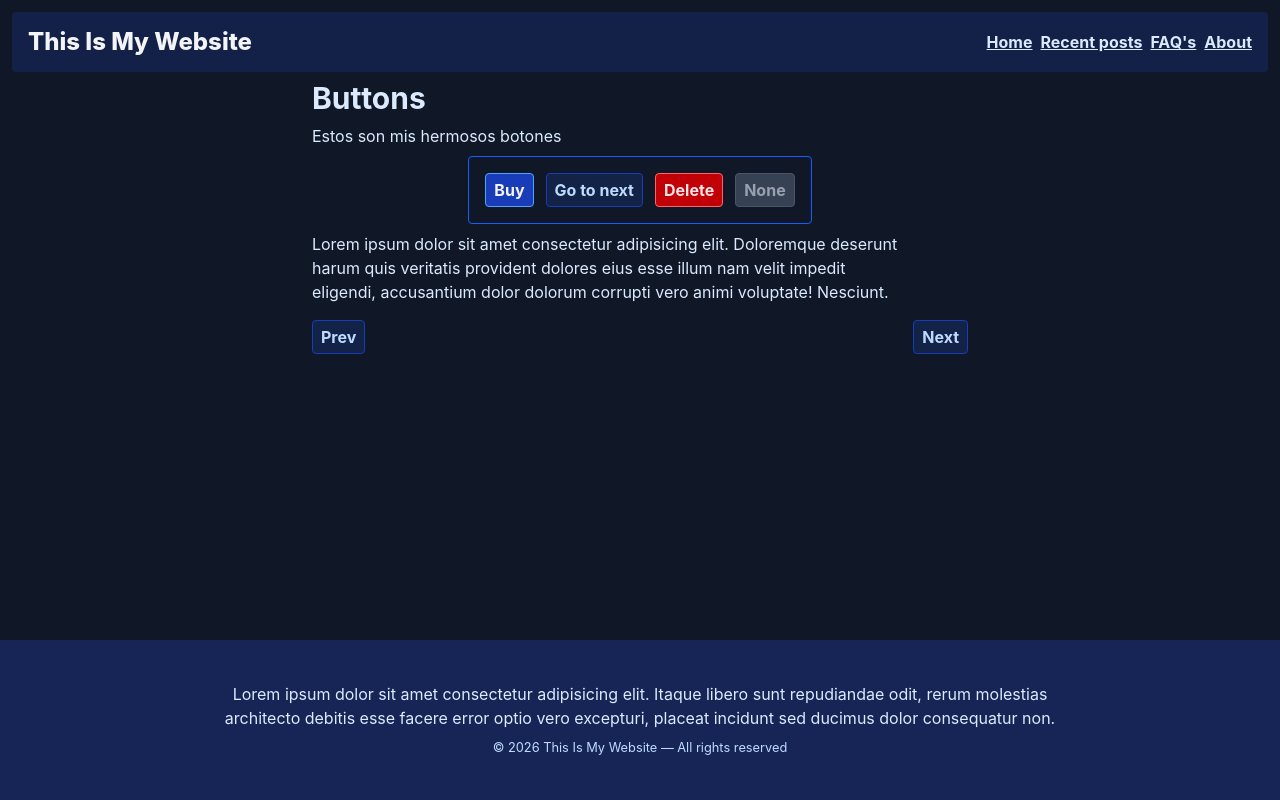
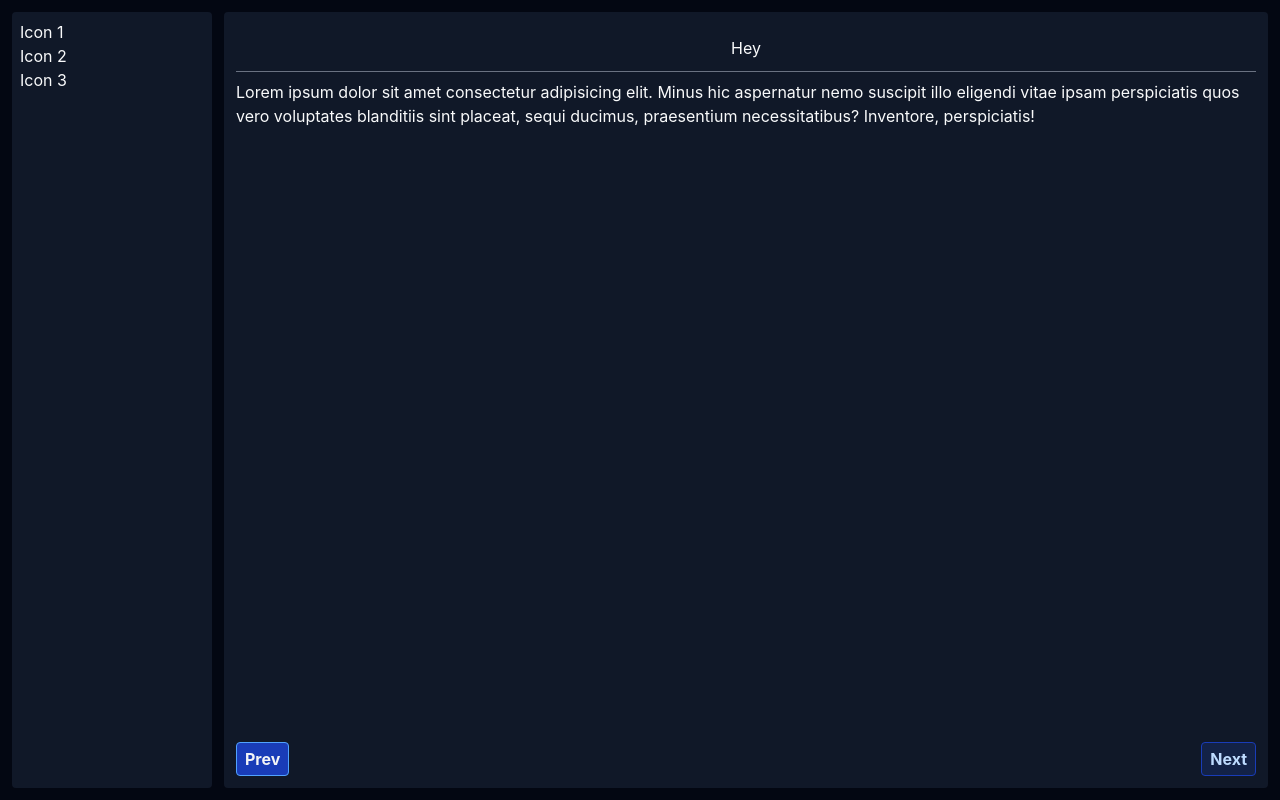
Before and after one commit to RicJDev/attendace-tracker, a React (Vite) app in the folder client/: page / in a window 1280 px wide. Built offline with nearby package versions, Linux system fonts and the light colour scheme.

Commit message:
feat: cambiando por completo el layout

```diff
--- /dev/null
+++ b/client/src/components/SectionCard.tsx
@@ -0,0 +1,9 @@
+import type { Section } from '../types'
+
+export function SectionCard({ course }: Section) {
+  return (
+    <>
+      <span>{course.name}</span>
+    </>
+  )
+}
--- /dev/null
+++ b/client/src/components/SectionList.tsx
@@ -0,0 +1,3 @@
+export function SectionList() {
+  return <div className=''>{/**/}</div>
+}
--- /dev/null
+++ b/client/src/components/SideBar.tsx
@@ -0,0 +1,19 @@
+import { SectionList } from './SectionList'
+
+export function SideBar() {
+  return (
+    <aside className='min-h-full w-50 bg-gray-900 flex flex-col rounded-sm p-2'>
+      <nav>
+        <ul>
+          <li>Icon 1</li>
+          <li>Icon 2</li>
+          <li>Icon 3</li>
+        </ul>
+      </nav>
+
+      <article>
+        <SectionList />
+      </article>
+    </aside>
+  )
+}
--- a/client/src/layouts/Container.tsx
+++ b/client/src/layouts/Container.tsx
@@ -3,7 +3,7 @@ import type { PropsWithChildren } from 'react'
 export function Container({ children }: PropsWithChildren) {
   return (
     <div
-      className='flex flex-col gap-2 min-h-screen w-full p-3 bg-gray-900 items-center'
+      className='flex flex-col gap-2 min-h-screen w-full p-3 bg-gray-800 items-center'
     >
       {children}
     </div>
--- a/client/src/layouts/MainLayout.tsx
+++ b/client/src/layouts/MainLayout.tsx
@@ -1,20 +1,19 @@
 import type { PropsWithChildren } from 'react'
-import { Container } from '../layouts/Container'
-import { Header } from '../components/Header'
-import { Footer } from '../components/Footer'
+
+import { SideBar } from '../components/SideBar'
 
 export function MainLayout({ children }: PropsWithChildren) {
   return (
-    <Container>
-      <Header />
+    <div className='bg-gray-950 min-h-screen flex text-gray-50 p-3 gap-3'>
+      <SideBar />
 
-      <div className='flex-1 h-full w-full px-2'>
-        <main className='text-balance max-w-prose mx-auto text-blue-100 flex flex-col justify-center gap-2'>
-          {children}
-        </main>
+      <div className='flex-1 bg-gray-900 p-3 flex flex-col rounded-sm gap-2'>
+        <nav className='flex h-12 justify-center items-center border-b border-b-gray-500'>
+          <h3>Hey</h3>
+        </nav>
+
+        <main className='flex-1 flex flex-col'>{children}</main>
       </div>
-
-      <Footer />
-    </Container>
+    </div>
   )
 }
--- a/client/src/pages/Home.tsx
+++ b/client/src/pages/Home.tsx
@@ -1,30 +1,20 @@
 import { Button } from '../components/ui/Button'
-import { SimpleBox } from '../components/SimpleBox'
 import { MainLayout } from '../layouts/MainLayout'
 
 export function Home() {
   return (
     <MainLayout>
-      <h2>Buttons</h2>
+      <article className='flex-1'>
+        <p>
+          Lorem ipsum dolor sit amet consectetur adipisicing elit. Minus hic
+          aspernatur nemo suscipit illo eligendi vitae ipsam perspiciatis quos
+          vero voluptates blanditiis sint placeat, sequi ducimus, praesentium
+          necessitatibus? Inventore, perspiciatis!
+        </p>
+      </article>
 
-      <p>Estos son mis hermosos botones</p>
-
-      <SimpleBox direction='row'>
-        <Button variant='primary'>Buy</Button>
-        <Button variant='secondary'>Go to next</Button>
-        <Button variant='alert'>Delete</Button>
-        <Button variant='disabled'>None</Button>
-      </SimpleBox>
-
-      <p>
-        Lorem ipsum dolor sit amet consectetur adipisicing elit. Doloremque
-        deserunt harum quis veritatis provident dolores eius esse illum nam
-        velit impedit eligendi, accusantium dolor dolorum corrupti vero animi
-        voluptate! Nesciunt.
-      </p>
-
-      <div className='flex justify-between py-2 mt-auto'>
-        <Button variant='secondary'>Prev</Button>
+      <div className='flex justify-between'>
+        <Button variant='primary'>Prev</Button>
         <Button variant='secondary'>Next</Button>
       </div>
     </MainLayout>
```
